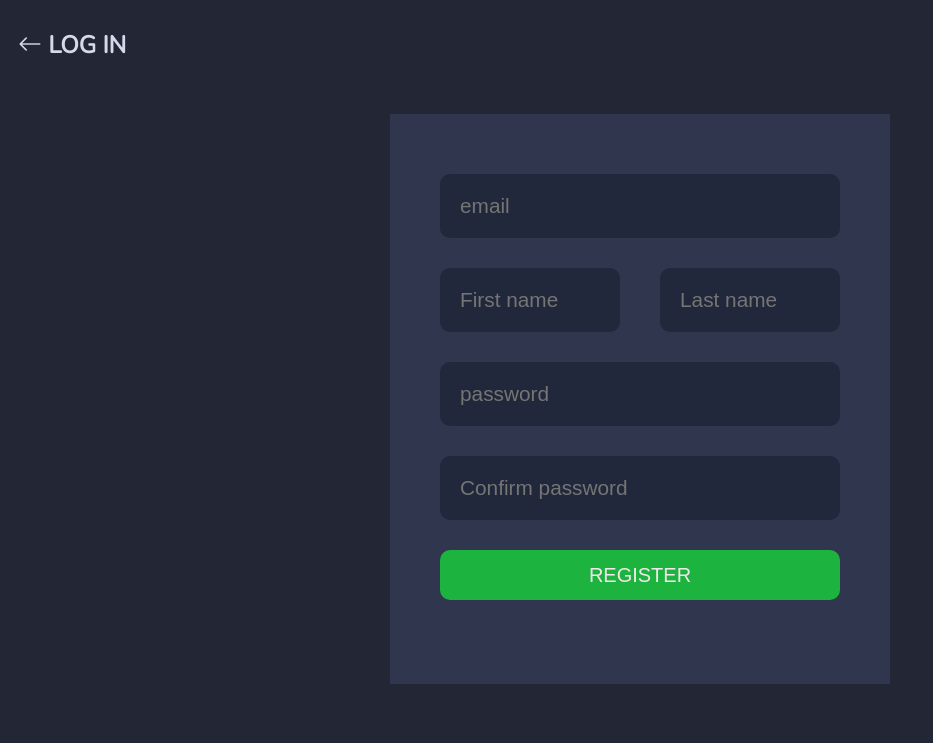
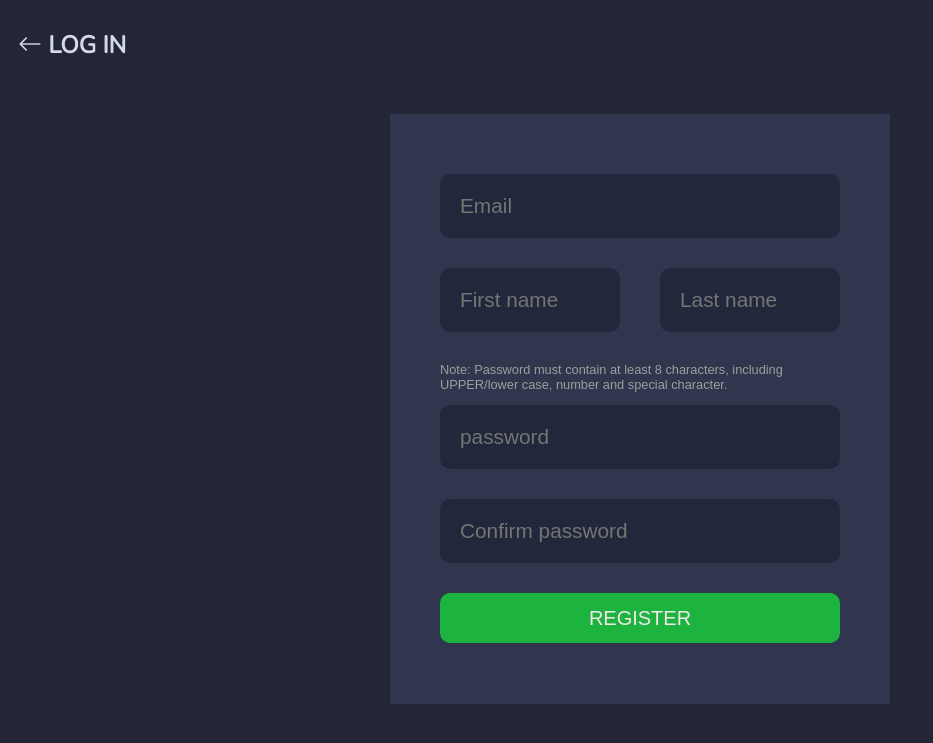
Before and after one commit to marvinraydalida/axie-management-tracker, a CodeIgniter app: the page made by application/views/register.php in a window 1280 px wide. Shown: the top 743 px of the page, without its empty margins (0-933 px from the left). Run offline with CodeIgniter, Linux system fonts and the light colour scheme; some libraries are stand-ins or nearby versions.

Commit message:
Changed some labels in inputs

```diff
--- a/application/views/register.php
+++ b/application/views/register.php
@@ -22,7 +22,7 @@ defined('BASEPATH') or exit('No direct script access allowed');
 			<div class="register-input">
 				<div class="input-container">
 					<?php if (empty(form_error('email'))) : ?>
-						<input type="text" name="email" placeholder="email">
+						<input type="text" name="email" placeholder="Email">
 					<?php else : ?>
 						<input type="text" name="email" placeholder="email" class="error-border">
 						<span><?php echo form_error('email'); ?></span>
@@ -31,7 +31,7 @@ defined('BASEPATH') or exit('No direct script access allowed');
 
 				<div class="name">
 					<?php if (empty(form_error('first_name'))) : ?>
-						<input type="text" name="first_name" placeholder="First name">
+						<input type="text" name="First_name" placeholder="First name">
 					<?php else : ?>
 						<input type="text" name="first_name" placeholder="First name" class="error-border">
 						<span><?php echo form_error('first_name') . form_error('last_name'); ?></span>
@@ -45,6 +45,7 @@ defined('BASEPATH') or exit('No direct script access allowed');
 					<?php endif; ?>
 				</div>
 				<div class="input-container">
+					<p>Note: Password must contain at least 8 characters, including UPPER/lower case, number and special character.</p>
 					<?php if (empty(form_error('password'))) : ?>
 						<input type="password" name="password" placeholder="password">
 					<?php else : ?>
--- a/assets/css/home.css
+++ b/assets/css/home.css
@@ -803,6 +803,10 @@ main {
     margin-bottom: 5px;
 }
 
+.edit-input h1 span {
+    color: rgb(150, 33, 33);
+}
+
 .edit-input input {
     width: 100%;
     height: 50px;
--- a/assets/css/register.css
+++ b/assets/css/register.css
@@ -4,7 +4,7 @@ body {
 
 .form-container{
     width: 500px;
-    height: 570px;
+    height: 590px;
     background-color: white;
     margin: 50px auto 0px auto;
     background-color: #2f364e;
@@ -127,6 +127,13 @@ body {
     transition: opacity 250ms ease-in-out;
 }
 
+.input-container p{
+    margin-top: 0px;
+    font-family: Arial, Helvetica, sans-serif;
+    font-size: .8rem;
+    color: rgb(158, 158, 158);
+}
+
 .input-container:hover > span{
     opacity: 1;
 }
```
Also changed, not shown: application/views/home.php (+7 -7 lines), uploads/scholar/44.jpg.
